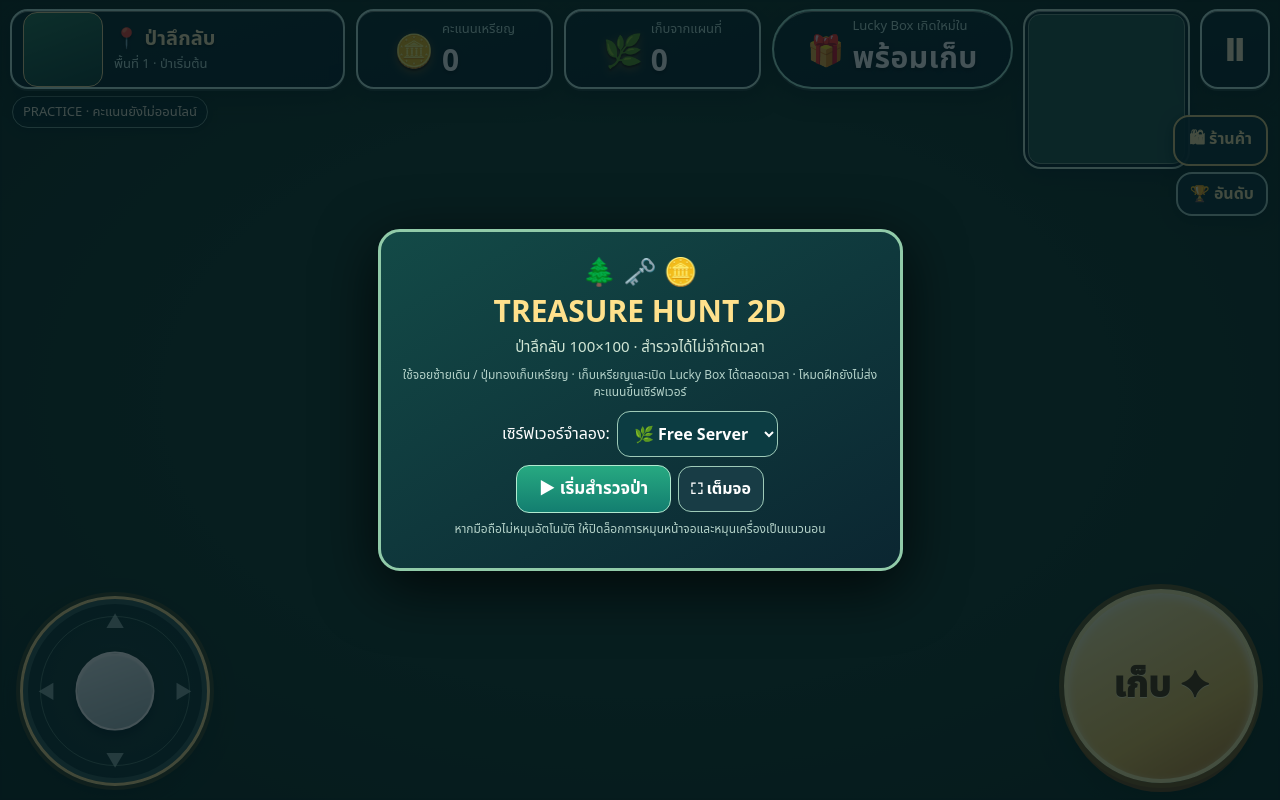
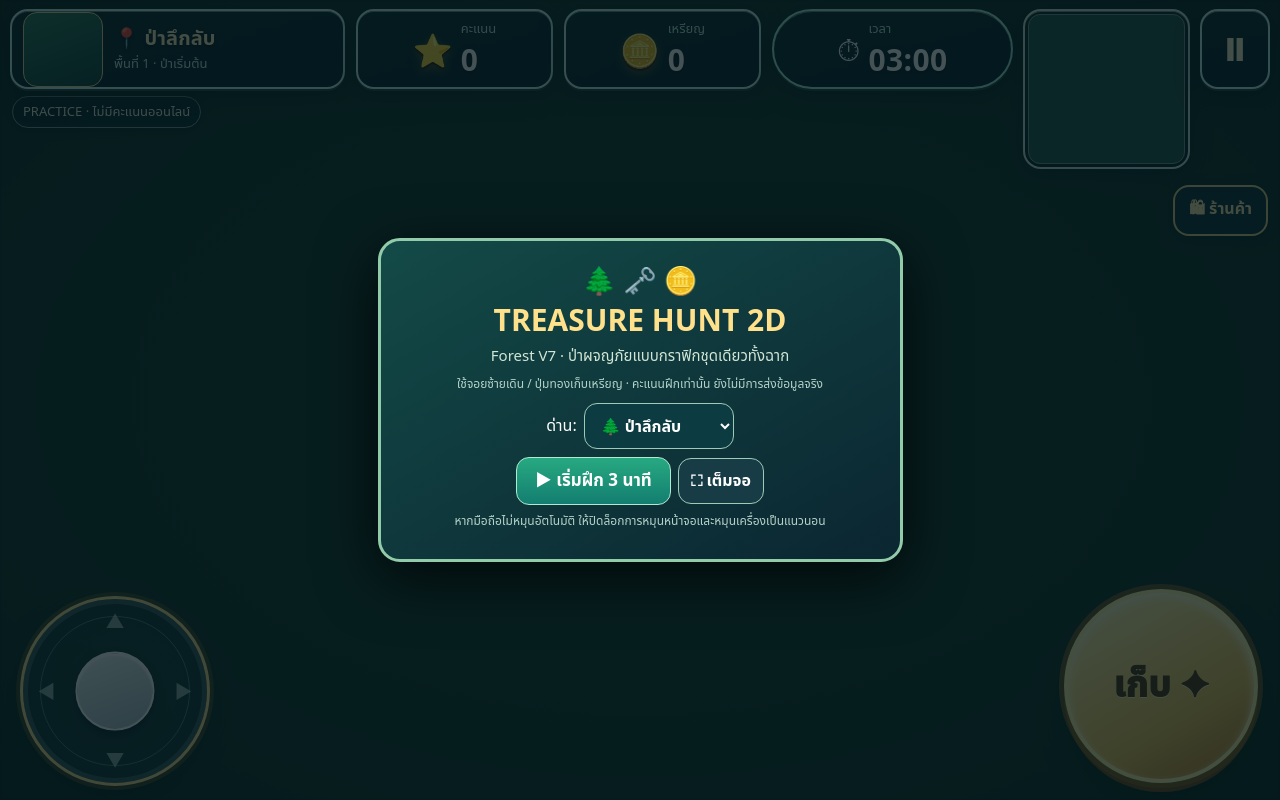
Before and after one commit to jtkmanga/Treasure-Hunt-2D, a website: page ranked-preview/index.html in a window 1280 px wide. Drawn offline with Linux system fonts and the light colour scheme.

Commit message:
chore: preserve V7 legacy UI and tests (index.html)

```diff
--- a/ranked-preview/index.html
+++ b/ranked-preview/index.html
@@ -5,7 +5,7 @@
 <meta name="theme-color" content="#071c20">
 <meta name="apple-mobile-web-app-capable" content="yes">
 <meta name="mobile-web-app-capable" content="yes">
-<title>Treasure Hunt 2D — Forest 100×100 Practice</title>
+<title>Treasure Hunt 2D — Forest Art Pass V7</title>
 <style>
 :root{color-scheme:dark;--gold:#ffe18c;--outline:#85e6cd;--ink:#061a1e}
 *{box-sizing:border-box}
@@ -106,9 +106,7 @@ select,.action{border:1px solid #9ecab8;background:#0c3c42;color:white;border-ra
 #mini{border:1px solid #759886}
 .collect{background:linear-gradient(150deg,#fff8bf 1%,#fbe18d 28%,#ecc157 65%,#b97829);text-shadow:0 1px #fff3bc}
 .joy{box-shadow:0 0 0 4px #715e2a70,inset 0 0 0 5px #8fbeaa49,0 8px 22px #001c1b9e}
-#shop-open{position:absolute;z-index:5;right:max(12px,env(safe-area-inset-right));top:clamp(76px,19vh,115px);border:2px solid #e3ce83;background:#0a3037ef;color:#ffe9ac;border-radius:16px;padding:10px 14px;font-weight:800;box-shadow:0 4px 14px #001c21a0}
-#leaderboard-open{position:absolute;z-index:5;right:max(12px,env(safe-area-inset-right));top:clamp(119px,33vh,172px);border:2px solid #a6cfc2;background:#0a3037ef;color:#f7e6aa;border-radius:16px;padding:8px 12px;font-weight:800;box-shadow:0 4px 14px #001c21a0}
-#leaderboard-panel,#reward-panel{z-index:11}
+#shop-open{position:absolute;z-index:5;right:max(12px,env(safe-area-inset-right));top:clamp(95px,25vh,185px);border:2px solid #e3ce83;background:#0a3037ef;color:#ffe9ac;border-radius:16px;padding:10px 14px;font-weight:800;box-shadow:0 4px 14px #001c21a0}
 #shop-panel{z-index:11}
 #shop-panel .shop-item{display:flex;gap:10px;text-align:left;align-items:center;justify-content:space-between;padding:12px;margin:9px 0;border:1px solid #86bcaa;border-radius:12px;background:#0c3036}
 #shop-panel .shop-item strong{color:#ffe7a0}
@@ -121,17 +119,17 @@ select,.action{border:1px solid #9ecab8;background:#0c3c42;color:white;border-ra
 <canvas id="world" aria-label="ฉากเกม Pixel Forest เต็มหน้าจอ"></canvas><div class="vignette"></div>
 <div class="hud" aria-label="สถานะการแข่งขันโหมดฝึก">
  <div class="panel area"><div class="area-icon" aria-hidden="true"><canvas id="area-art" width="70" height="70"></canvas></div><div><strong id="level">📍 ป่าลึกลับ</strong><small id="region">พื้นที่ 1 · ป่าเริ่มต้น</small></div></div>
- <div class="panel stat"><span class="symbol" aria-hidden="true">🪙</span><div><small>คะแนนเหรียญ</small><strong id="score">0</strong></div></div>
- <div class="panel stat"><span class="symbol" aria-hidden="true">🌿</span><div><small>เก็บจากแผนที่</small><strong id="coins">0</strong></div></div>
- <div class="panel time-pill"><span class="timer-symbol" aria-hidden="true">🎁</span><div><small>Lucky Box เกิดใหม่ใน</small><strong id="time">พร้อมเก็บ</strong></div></div>
+ <div class="panel stat"><span class="symbol" aria-hidden="true">⭐</span><div><small>คะแนน</small><strong id="score">0</strong></div></div>
+ <div class="panel stat"><span class="symbol" aria-hidden="true">🪙</span><div><small>เหรียญ</small><strong id="coins">0</strong></div></div>
+ <div class="panel time-pill"><span class="timer-symbol" aria-hidden="true">⏱</span><div><small>เวลา</small><strong id="time">03:00</strong></div></div>
  <div class="panel minimap"><canvas id="mini" width="160" height="140" aria-label="แผนที่ย่อ"></canvas></div>
  <button class="icon-button" id="pause" type="button" aria-label="เปิดเมนูและหยุดเกม">Ⅱ</button>
 </div>
-<div class="practice-tag" id="practice-tag">PRACTICE · คะแนนยังไม่ออนไลน์</div>
+<div class="practice-tag" id="practice-tag">PRACTICE · ไม่มีคะแนนออนไลน์</div>
 <div class="joy" id="joystick" role="group" aria-label="จอยสติ๊กเดิน 8 ทิศทาง"><span class="direction up">▲</span><span class="direction down">▼</span><span class="direction left">◀</span><span class="direction right">▶</span><div id="stick"></div></div>
 <button type="button" id="collect" class="collect" aria-label="เก็บเหรียญหรือเปิดหีบ">เก็บ ✦</button>
 <div id="toast" role="status" aria-live="polite"></div>
-<button id="shop-open" type="button" aria-label="เปิดร้านค้า">🛍 ร้านค้า</button><button id="leaderboard-open" type="button" aria-label="ดูอันดับ">🏆 อันดับ</button>
+<button id="shop-open" type="button" aria-label="เปิดร้านค้า">🛍 ร้านค้า</button>
 <section class="scrim" id="shop-panel" hidden aria-label="ร้านค้าไอเทม">
  <div class="menu" role="dialog" aria-modal="true" aria-labelledby="shop-title">
  <h1 id="shop-title">🛍 ร้านค้า</h1>
@@ -142,35 +140,18 @@ select,.action{border:1px solid #9ecab8;background:#0c3c42;color:white;border-ra
  <button class="action primary" id="shop-close" type="button">ปิดร้านค้า</button>
  </div>
 </section>
-<section class="scrim" id="leaderboard-panel" hidden aria-label="ตารางอันดับ">
- <div class="menu" role="dialog" aria-modal="true" aria-labelledby="board-title">
- <h1 id="board-title">🏆 ตารางคะแนน</h1>
- <p id="board-server">Free Server</p>
- <p class="small-note">ยังไม่ได้เชื่อมฐานข้อมูลออนไลน์ • ไม่มีอันดับผู้เล่นอื่นหรือคะแนนจริง</p>
- <p>เหรียญในรอบฝึกนี้: <strong id="board-score">0</strong></p>
- <button class="action primary" type="button" id="leaderboard-close">ปิด</button>
- </div>
-</section>
-<section class="scrim" id="reward-panel" hidden aria-label="ผลการสุ่มกล่องสมบัติ">
- <div class="menu" role="dialog" aria-modal="true" aria-labelledby="reward-title">
- <div style="font-size:42px">🎁</div><h1 id="reward-title">Lucky Box!</h1>
- <p>คุณได้รับ <strong id="reward-value">0</strong> เหรียญ</p>
- <p class="small-note">โหมดฝึก: การสุ่มนี้ไม่เพิ่มคะแนนออนไลน์และไม่ใช้เงินจริง</p>
- <button class="action primary" type="button" id="reward-close">เล่นต่อ</button>
- </div>
-</section>
 <section class="scrim" id="menu" aria-label="เมนูเกม">
  <div class="menu">
   <div style="font-size:27px">🌲 🗝️ 🪙</div>
   <h1>TREASURE HUNT 2D</h1>
-  <p>ป่าลึกลับ 100×100 · สำรวจได้ไม่จำกัดเวลา</p>
-  <p class="small-note">ใช้จอยซ้ายเดิน / ปุ่มทองเก็บเหรียญ · เก็บเหรียญและเปิด Lucky Box ได้ตลอดเวลา · โหมดฝึกยังไม่ส่งคะแนนขึ้นเซิร์ฟเวอร์</p>
-  <div class="choices"><label for="serverSelect">เซิร์ฟเวอร์จำลอง:</label>
-   <select id="serverSelect"><option value="free">🌿 Free Server</option><option value="vip">👑 VIP Server</option></select>
+  <p>Forest V7 · ป่าผจญภัยแบบกราฟิกชุดเดียวทั้งฉาก</p>
+  <p class="small-note">ใช้จอยซ้ายเดิน / ปุ่มทองเก็บเหรียญ · คะแนนฝึกเท่านั้น ยังไม่มีการส่งข้อมูลจริง</p>
+  <div class="choices"><label for="levelSelect">ด่าน:</label>
+   <select id="levelSelect"><option value="0">🌲 ป่าลึกลับ</option><option value="1">🪨 ถ้ำทองคำ</option><option value="2">🏛️ วิหารโบราณ</option></select>
   </div>
   <div id="result" role="status"></div>
   <div class="choices">
-   <button class="action primary" id="start" type="button">▶ เริ่มสำรวจป่า</button>
+   <button class="action primary" id="start" type="button">▶ เริ่มฝึก 3 นาที</button>
    <button class="action secondary" id="resume" type="button" hidden>เล่นต่อ</button>
    <button class="action secondary" id="fullscreen" type="button">⛶ เต็มจอ</button>
   </div>
@@ -179,7 +160,7 @@ select,.action{border:1px solid #9ecab8;background:#0c3c42;color:white;border-ra
 </section>
 <section id="rotate" class="scrim" hidden aria-label="คำแนะนำหมุนหน้าจอ">
  <div class="menu"><div class="symbol">↻ 📱</div><h1>กรุณาหมุนมือถือเป็นแนวนอน</h1>
- <p>เกมออกแบบให้แสดงเต็มจอแนวนอน โดยคะแนนและสถานะ Lucky Box อยู่ด้านบนของแผนที่</p>
+ <p>เกมออกแบบให้แสดงเต็มจอแนวนอน โดยเวลาและคะแนนอยู่ด้านบนของแผนที่</p>
  <button class="action primary" id="rotate-full" type="button">⛶ ลองเปิดเต็มจอ</button>
  <p class="small-note">ถ้าไม่หมุน ให้ปิดล็อกแนวตั้งในแผงควบคุมของโทรศัพท์</p></div>
 </section>
```
